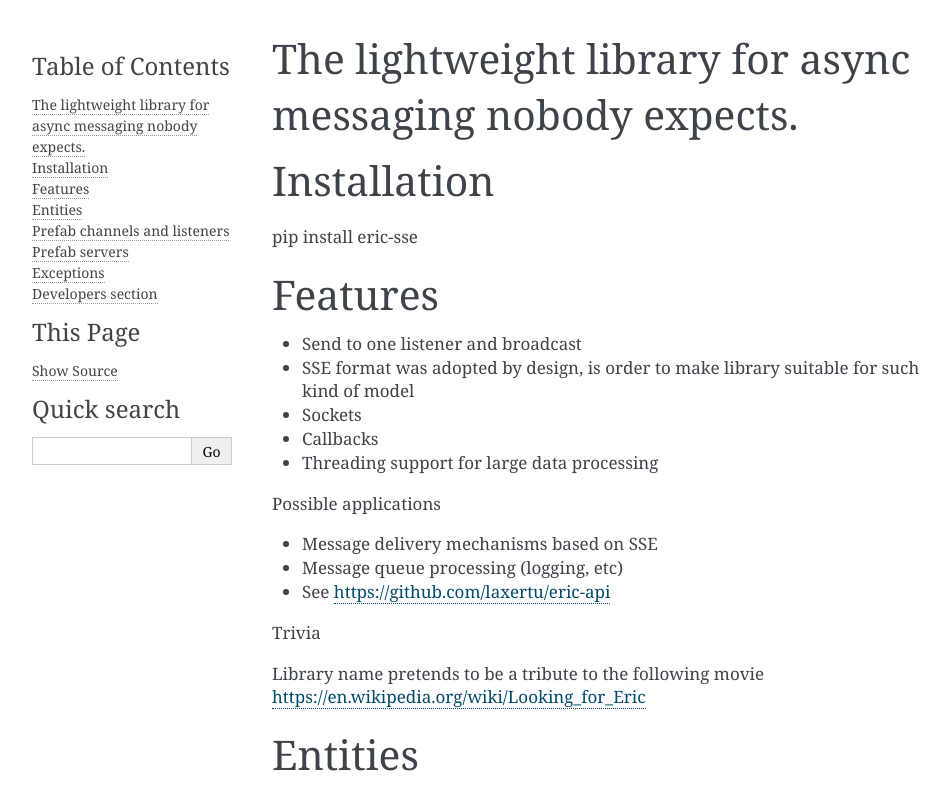
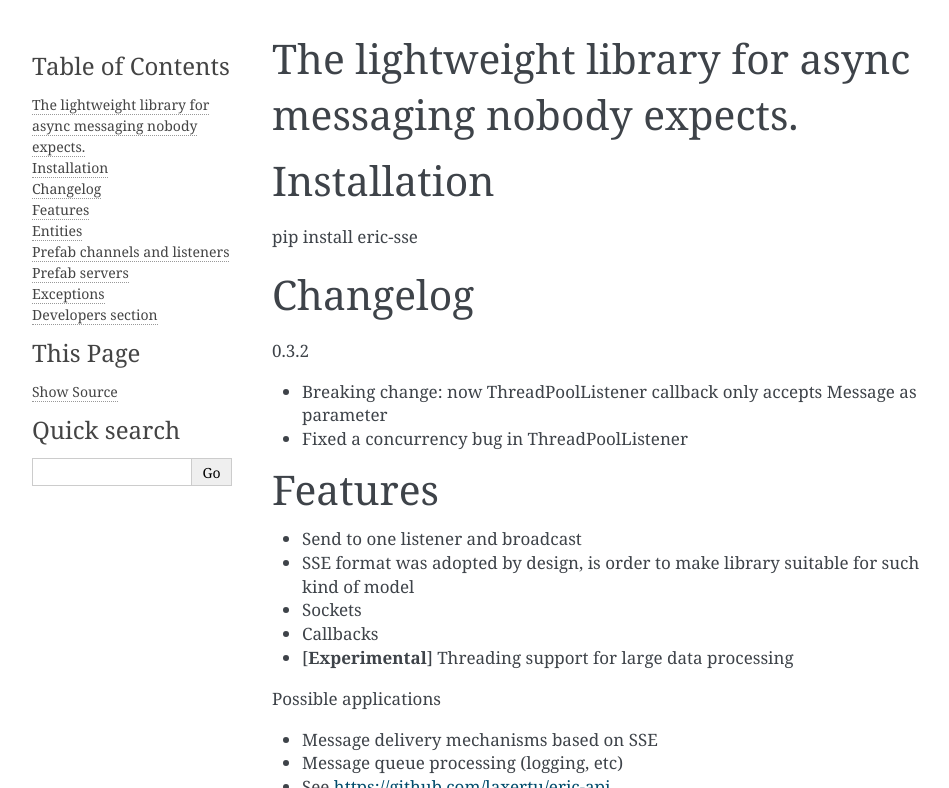
Before and after one commit to laxertu/eric, a Sphinx documentation site: the page built from docs/source/index.rst, in a window 1280 px wide, cut to the strip 0-788 px from the top of the page. Shown: the whole strip, without its empty margins (148-1097 px from the left). Built offline with Sphinx 7.4.7, drawn with Linux system fonts in a browser that asks for light colours.

```diff
--- a/docs/source/index.rst
+++ b/docs/source/index.rst
@@ -5,14 +5,22 @@ Installation
 ============
 pip install eric-sse
 
+
+Changelog
+=========
+0.3.2
+
+* Breaking change: now ThreadPoolListener callback only accepts Message as parameter
+* Fixed a concurrency bug in ThreadPoolListener
+
 Features
 ========
-
 * Send to one listener and broadcast
 * SSE format was adopted by design, is order to make library suitable for such kind of model
 * Sockets
 * Callbacks
-* Threading support for large data processing
+* [**Experimental**] Threading support for large data processing
+
 
 Possible applications
 
```
Also changed, not shown: README.md (+35 -5 lines), 1 other file.
